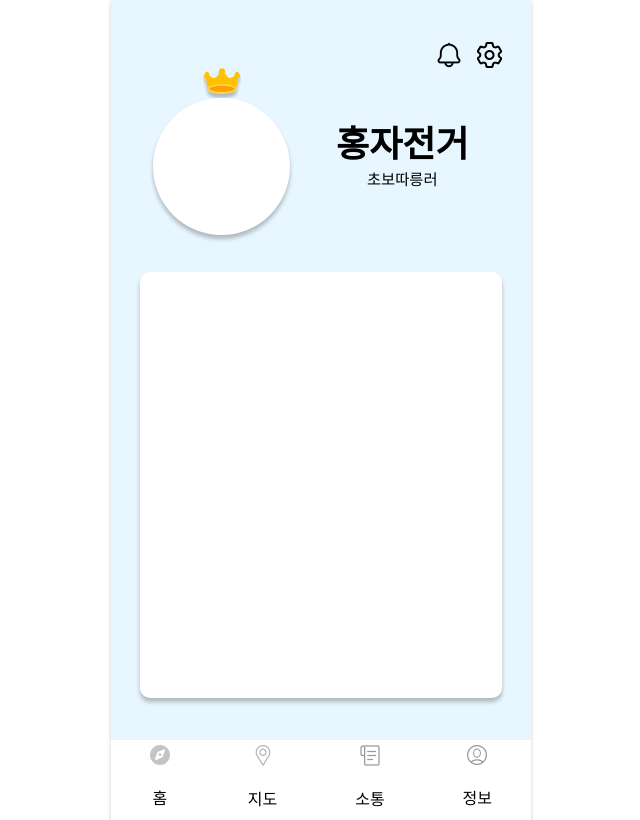
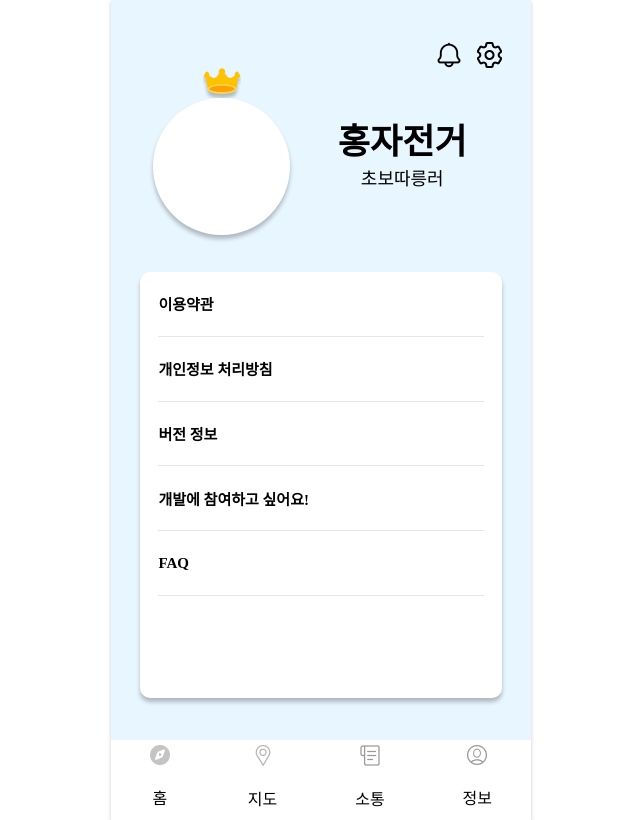
Before and after one commit to KMU-WINK/WEWILLPASSBY-front, a React (Create React App) app in the folder front/: page /mypage in a window 1280 px wide. Shown: the whole page, without its empty margins (319-959 px from the left). Built offline with nearby package versions, Linux system fonts and the light colour scheme.

Commit message:
css update

```diff
--- a/front/src/css/myPage.css
+++ b/front/src/css/myPage.css
@@ -48,6 +48,7 @@
     background-color: white;
     box-shadow: 0px 4px 4px rgba(0, 0, 0, 0.25);
     /* filter: drop-shadow(0px 7px 15px rgba(0, 0, 0, 0.2)); */
+    overflow: hidden;
 
 }
 
@@ -74,7 +75,7 @@
     font-style: normal;
     font-weight: bold;
     margin: 0;
-    font-size: 4.5vh;
+    font-size: 35px;
 }
 
 .myPage_main_char_class {
@@ -82,7 +83,7 @@
     font-style: normal;
     font-weight: normal;
     margin: 0;
-    font-size: 1.92vh;
+    font-size: 18px;
 }
 
 
@@ -96,8 +97,25 @@
 
     margin-top: auto;
     margin: 0.69%, 0, 0, 0;
-    /* align-items: center; */
-    /* display: flex; */
+
+    align-items: center;
+    display: flex;
+    flex-direction: column;
+    /* justify-content: center; */
+}
+
+.myPage_main_info_service {
+    width: 90%;
+    height: 15%;
+
+    font-weight: bold;
+    font-family: Noto Sans KR;
+    font-size: 15px;
+
+    border-bottom : 1px solid rgba(128, 128, 128, 0.2);
+
+    display: flex;
+    align-items: center;
     /* justify-content: center; */
 }
 
--- a/front/src/pages/MyPage.js
+++ b/front/src/pages/MyPage.js
@@ -1,10 +1,17 @@
-import React from 'react';
+import React, { useState } from 'react';
 import Footer from '../components/common/Footer';
 import '../css/myPage.css'
 
 import alarm from '../images/myPage/alarm.png'
 import level from '../images/myPage/level.png'
 import setting from '../images/myPage/setting.png'
+
+
+const Profile = {
+    userNickname : "홍자전거",
+    userClass : "초보따릉러",
+    userImage : null,
+    }
 
 export default function MyPage(props) {
     return (
@@ -20,24 +27,39 @@ export default function MyPage(props) {
                         <img src={setting} className= "myPage_main_menu_setting"/>
                     </div>
                 </div>
-                {/* <div className = "myPage_main_menu">
-                    <img src={alarm} className= "myPage_main_menu_alarm"/>
-                    <img src={setting} className= "myPage_main_menu_setting"/>
-                </div> */}
 
                 <div className ="myPage_main_profile">
                     <div className = "myPage_main_profile_me">
                         <img src={level} className= "myPage_main_profile_me_level"/>
                         <div className = "myPage_main_profile_me_myPhoto">
-                            {/* <img /> */}
+                            {Profile.userImage}
                         </div>
                     </div>
                     <div className = "myPage_main_char">
-                        <h1 className = "myPage_main_char_nickname">홍자전거</h1>
-                        <h3 className = "myPage_main_char_class">초보따릉러</h3>
+                        <h1 className = "myPage_main_char_nickname">{Profile.userNickname}</h1>
+                        <h3 className = "myPage_main_char_class">{Profile.userClass}</h3>
                     </div>
                 </div>
                 <div className = "myPage_main_info">
+                    <div className = "myPage_main_info_service">
+                        이용약관
+                    </div >
+
+                    <div className = "myPage_main_info_service">
+                        개인정보 처리방침
+                    </div>
+
+                    <div className = "myPage_main_info_service">
+                        버전 정보
+                    </div>
+
+                    <div className = "myPage_main_info_service">
+                        개발에 참여하고 싶어요!
+                    </div>
+
+                    <div className = "myPage_main_info_service">
+                        FAQ
+                    </div>
 
                 </div>
             </div>
@@ -47,4 +69,5 @@ export default function MyPage(props) {
             </div>
         </div>
     );
+
 }
```
